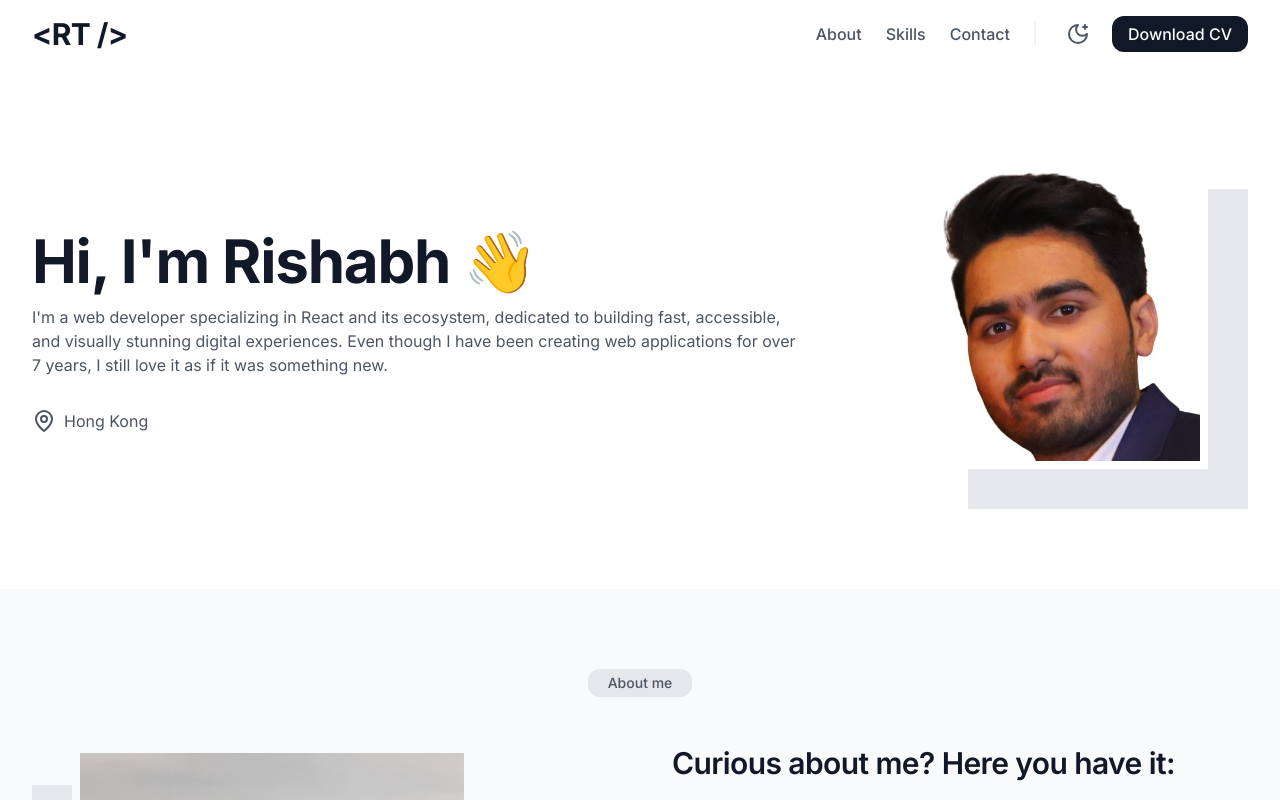
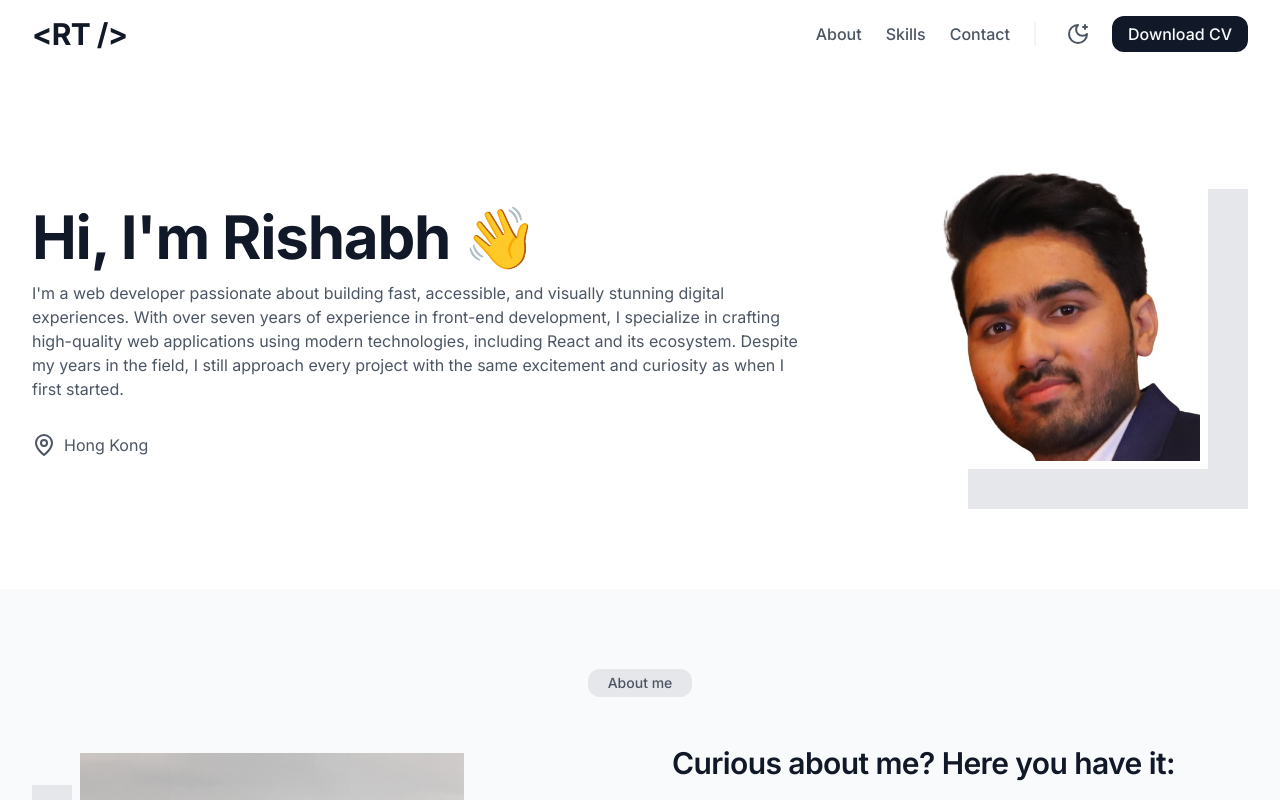
Before and after one commit to RishabhTyagiGit/Portfolio, a Next.js app: page / in a window 1280 px wide. Shown: the top 800 px of the page. Built offline with nearby package versions, Linux system fonts and the light colour scheme.

Commit message:
Sematic change

```diff
--- a/src/components/sections/hero.tsx
+++ b/src/components/sections/hero.tsx
@@ -31,11 +31,13 @@ const HeroSection = () => {
               <span className="inline-block animate-waving-hand">👋</span>
             </Typography>
             <Typography>
-              I&apos;m a web developer specializing in React and its ecosystem,
-              dedicated to building fast, accessible, and visually stunning
-              digital experiences. Even though I have been creating web
-              applications for over 7 years, I still love it as if it was
-              something new.
+              I&apos;m a web developer passionate about building fast,
+              accessible, and visually stunning digital experiences. With over
+              seven years of experience in front-end development, I specialize
+              in crafting high-quality web applications using modern
+              technologies, including React and its ecosystem. Despite my years
+              in the field, I still approach every project with the same
+              excitement and curiosity as when I first started.
             </Typography>
           </div>
           <div className="flex flex-col gap-2">
```
